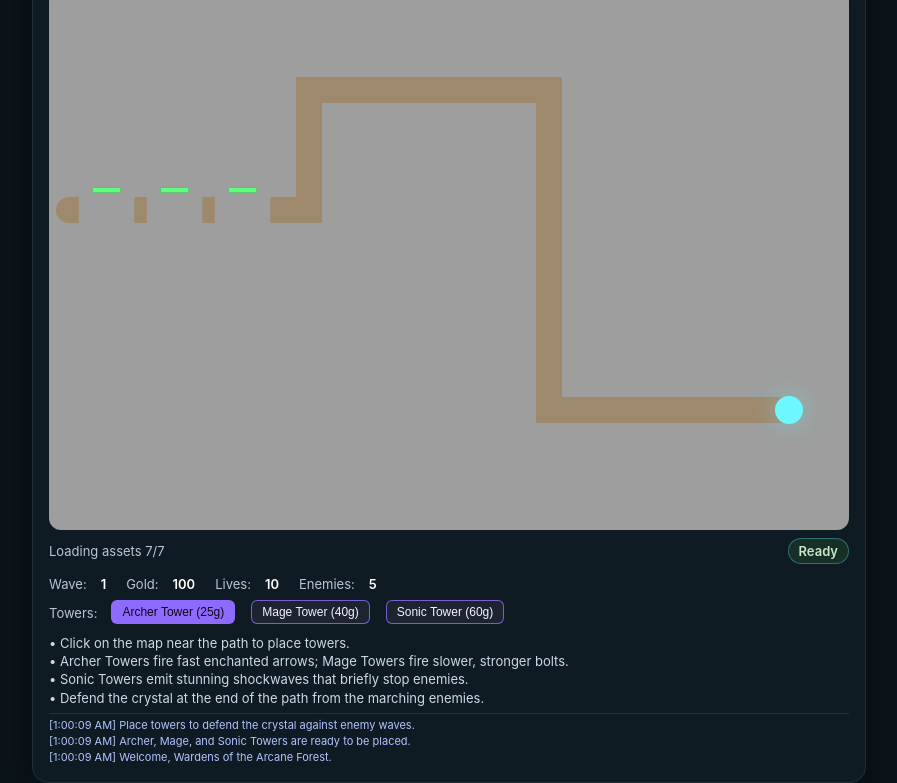
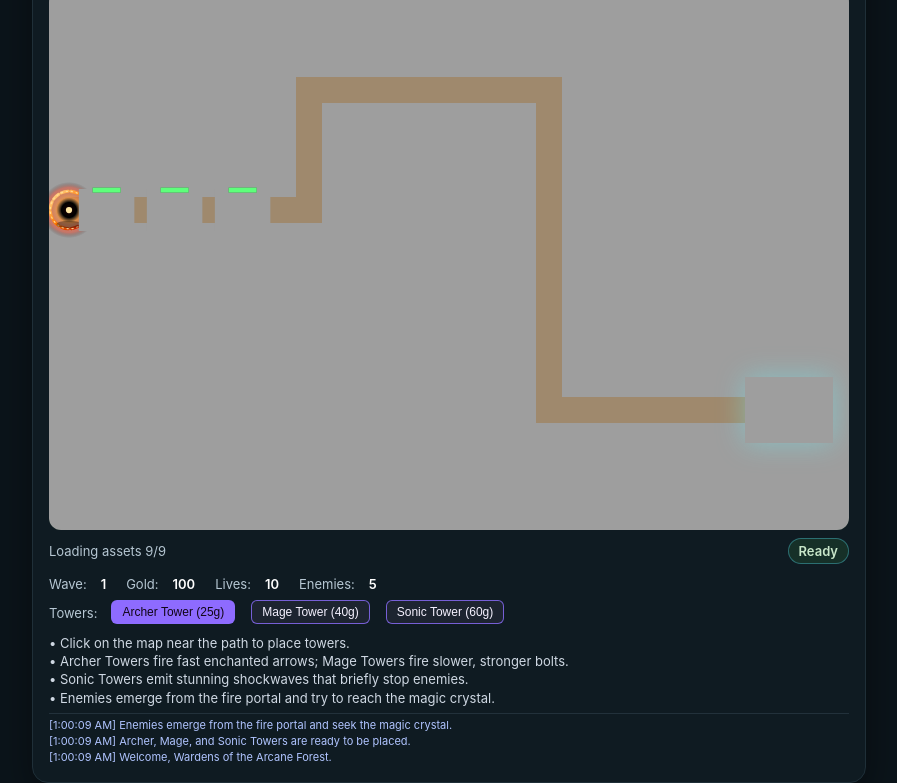
Before and after one commit to Mshatch001/TowerDefense, a plain HTML site: page index.html in a window 1280 px wide. Shown: the part 63-846 px from the top of the page, without its empty margins (191-1088 px from the left). Drawn offline with Linux system fonts and the light colour scheme.

Commit message:
new assets and updated game code

```diff
--- a/index.html
+++ b/index.html
@@ -136,7 +136,7 @@
         • Click on the map near the path to place towers.<br />
         • Archer Towers fire fast enchanted arrows; Mage Towers fire slower, stronger bolts.<br />
         • Sonic Towers emit stunning shockwaves that briefly stop enemies.<br />
-        • Defend the crystal at the end of the path from the marching enemies.
+        • Enemies emerge from the fire portal and try to reach the magic crystal.<br />
       </div>
       <div id="log"></div>
     </div>
@@ -163,13 +163,15 @@
 
     // SPRITE ASSET LOADING
     const spriteManifest = [
-      { key: "background", src: "assets/images/map_mushroom_forest.svg" },
-      { key: "archer", src: "assets/images/archer.svg" },
-      { key: "mage", src: "assets/images/mage.svg" },
+      { key: "background",  src: "assets/images/map_mushroom_forest.svg" },
+      { key: "archer",      src: "assets/images/archer.svg" },
+      { key: "mage",        src: "assets/images/mage.svg" },
       { key: "enemyGoblin", src: "assets/images/Goblin.svg" },
-      { key: "enemyOrc", src: "assets/images/Orc.svg" },
-      { key: "enemyTroll", src: "assets/images/Troll.svg" },
-      { key: "sonicTower", src: "assets/images/Sonic.svg" }  // Sonic tower only
+      { key: "enemyOrc",    src: "assets/images/Orc.svg" },
+      { key: "enemyTroll",  src: "assets/images/Troll.svg" },
+      { key: "sonicTower",  src: "assets/images/Sonic.svg" },
+      { key: "firePortal",  src: "assets/images/Fire_Portal.svg" },
+      { key: "magicCrystal",src: "assets/images/MagicCrystal.svg" }
     ];
 
     const loadedSprites = {};
@@ -221,9 +223,9 @@
     const MAP_ROWS = canvas.height / GRID_SIZE;
 
     const path = [
-      { x: 0.5 * GRID_SIZE, y: 5.5 * GRID_SIZE },
-      { x: 6.5 * GRID_SIZE, y: 5.5 * GRID_SIZE },
-      { x: 6.5 * GRID_SIZE, y: 2.5 * GRID_SIZE },
+      { x: 0.5 * GRID_SIZE,  y: 5.5 * GRID_SIZE },
+      { x: 6.5 * GRID_SIZE,  y: 5.5 * GRID_SIZE },
+      { x: 6.5 * GRID_SIZE,  y: 2.5 * GRID_SIZE },
       { x: 12.5 * GRID_SIZE, y: 2.5 * GRID_SIZE },
       { x: 12.5 * GRID_SIZE, y: 10.5 * GRID_SIZE },
       { x: 18.5 * GRID_SIZE, y: 10.5 * GRID_SIZE }
@@ -335,7 +337,7 @@
           name: "Mage Tower",
           cost: 40,
           range: 150,
-          fireRate: 900,        // ms
+          fireRate: 900,
           projectileSpeed: 260,
           damage: 3
         };
@@ -346,14 +348,13 @@
           name: "Sonic Tower",
           cost: 60,
           range: 180,
-          fireRate: 650,        // fairly quick
-          projectileSpeed: 500, // very fast
-          damage: 1,            // low direct damage
-          effect: "stun"        // applies stun
+          fireRate: 650,
+          projectileSpeed: 500,
+          damage: 1,
+          effect: "stun"
         };
       }
 
-      // default archer
       return {
         name: "Archer Tower",
         cost: 25,
@@ -368,7 +369,6 @@
       const baseHp = 5 + wave * 1.5;
       const speed = 45 + wave * 3;
 
-      // Only the three enemy types, Sonic is tower-only
       const enemyKeys = ["enemyGoblin", "enemyOrc", "enemyTroll"];
       const spriteKey = enemyKeys[Math.floor(Math.random() * enemyKeys.length)];
 
@@ -432,12 +432,10 @@
         const step = p.speed * dt;
         if (dist <= step || dist === 0) {
           if (p.target && enemies.includes(p.target)) {
-            // Sonic stun effect
             if (p.effect === "stun") {
-              p.target.stunnedUntil = Date.now() + 600; // 600ms stun
+              p.target.stunnedUntil = Date.now() + 600;
             }
 
-            // Apply damage
             p.target.hp -= p.damage;
             if (p.target.hp <= 0) {
               const idx = enemies.indexOf(p.target);
@@ -463,7 +461,7 @@
     function moveEnemy(e, dt) {
       const now = Date.now();
       if (e.stunnedUntil && now < e.stunnedUntil) {
-        return; // stunned, do not move
+        return;
       }
 
       if (e.waypointIndex >= path.length - 1) return;
@@ -555,7 +553,22 @@
       }
       ctx.stroke();
 
-      // goal crystal
+      // spawn portal
+      const portalSprite = loadedSprites.firePortal;
+      if (portalSprite && portalSprite.complete) {
+        drawSpriteNormalized(portalSprite, path[0].x, path[0].y, GRID_SIZE * 2);
+      }
+
+      // goal magic crystal with glow
+      const crystalSprite = loadedSprites.magicCrystal;
+      if (crystalSprite && crystalSprite.complete) {
+        ctx.save();
+        ctx.shadowColor = colors.crystalGlow;
+        ctx.shadowBlur = 28;
+        drawSpriteNormalized(crystalSprite, goal.x, goal.y, GRID_SIZE * 2.2);
+        ctx.restore();
+      } else {
+        // fallback if sprite missing
         ctx.save();
         ctx.shadowColor = colors.crystalGlow;
         ctx.shadowBlur = 24;
@@ -564,6 +577,7 @@
         ctx.arc(goal.x, goal.y, 14, 0, Math.PI * 2);
         ctx.fill();
         ctx.restore();
+      }
     }
 
     function drawSpriteNormalized(sprite, x, y, maxSize) {
@@ -585,7 +599,6 @@
     function drawTowers(time) {
       const TOWER_SIZE = GRID_SIZE * 1.4;
       towers.forEach((t) => {
-        // range ring
         ctx.beginPath();
         ctx.strokeStyle = "rgba(255,255,255,0.06)";
         ctx.lineWidth = 1;
@@ -626,12 +639,8 @@
         if (p.kind === "mage") {
           const radius = 5;
           const gradient = ctx.createRadialGradient(
-            p.x,
-            p.y,
-            0,
-            p.x,
-            p.y,
-            radius
+            p.x, p.y, 0,
+            p.x, p.y, radius
           );
           gradient.addColorStop(0, colors.magicCore);
           gradient.addColorStop(0.4, colors.magicInner);
@@ -654,7 +663,6 @@
           ctx.lineTo(p.x - ux * trailLength, p.y - uy * trailLength);
           ctx.stroke();
         } else if (p.kind === "sonic") {
-          // Sonic shockwave: expanding ring
           const radius = 8;
           ctx.strokeStyle = "rgba(173, 216, 255, 0.9)";
           ctx.lineWidth = 2;
@@ -668,7 +676,6 @@
           ctx.arc(p.x, p.y, radius + 4, 0, Math.PI * 2);
           ctx.stroke();
         } else {
-          // archer
           const dx = p.tx - p.x;
           const dy = p.ty - p.y;
           const dist = Math.hypot(dx, dy) || 1;
@@ -752,7 +759,7 @@
 
         log("Welcome, Wardens of the Arcane Forest.");
         log("Archer, Mage, and Sonic Towers are ready to be placed.");
-        log("Place towers to defend the crystal against enemy waves.");
+        log("Enemies emerge from the fire portal and seek the magic crystal.");
 
         lastFrameTime = performance.now();
         requestAnimationFrame(gameLoop);
```
Also changed, not shown: assets/images/Fire_Portal.svg (added), 1 other file. Lines whose indentation alone changed are shown as unchanged.
